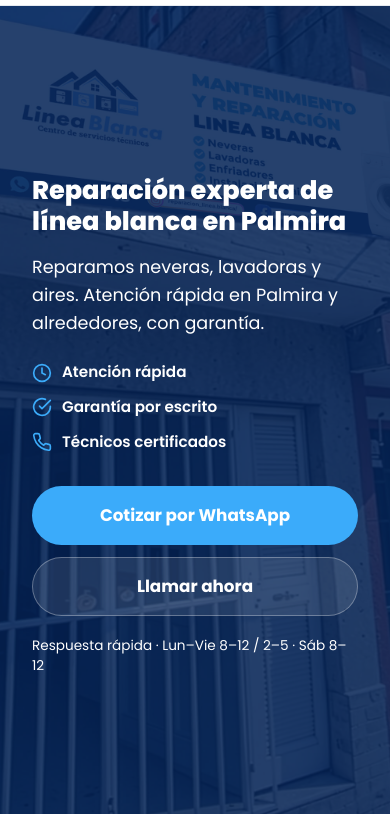
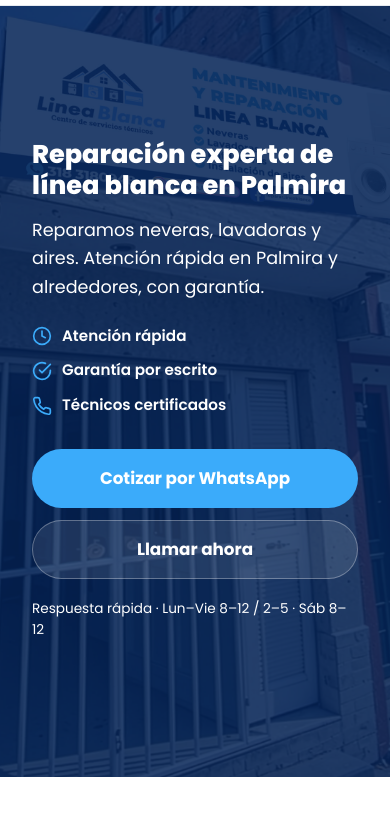
Before and after one commit to EdgarLopez95/linea-blanca, a plain HTML site: page index.html in a window 390 px wide. Shown: the part 67-881 px from the top of the page. Drawn offline with Linux system fonts and the light colour scheme.

Commit message:
haciendo cambios de diseño

```diff
--- a/css/base/variables.css
+++ b/css/base/variables.css
@@ -29,3 +29,9 @@
 @media (min-width: 768px) {
   :root { --px: 20px; }
 }
+
+@media (max-width: 767px) {
+  :root {
+    --header-height: 73px;
+  }
+}
--- a/css/layout/sections.css
+++ b/css/layout/sections.css
@@ -32,14 +32,14 @@
   color: white;
 }
 
-/* --- Solo mobile: altura estable, centrado y espaciado compacto (desktop no se toca) --- */
+/* --- Solo mobile: altura = viewport menos header, sin scroll extra (desktop no se toca) --- */
 @media (max-width: 767px) {
   .hero {
-    min-height: 100vh;
-    min-height: 100svh;
-    max-height: 100vh;
-    max-height: 100svh;
-    padding: 24px var(--px) 28px;
+    min-height: calc(100vh - var(--header-height, 73px));
+    min-height: calc(100svh - var(--header-height, 73px));
+    max-height: calc(100vh - var(--header-height, 73px));
+    max-height: calc(100dvh - var(--header-height, 73px));
+    padding: 20px var(--px) 24px;
     align-items: center;
     justify-content: center;
     box-sizing: border-box;
```
